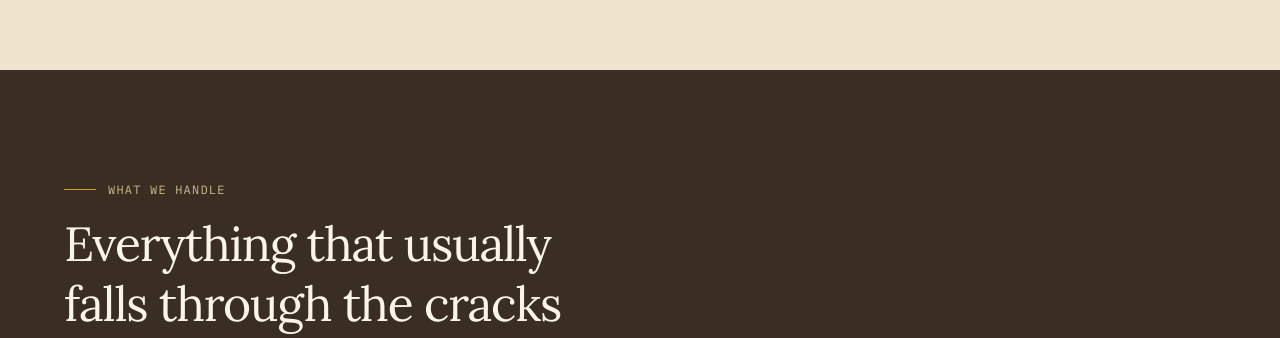
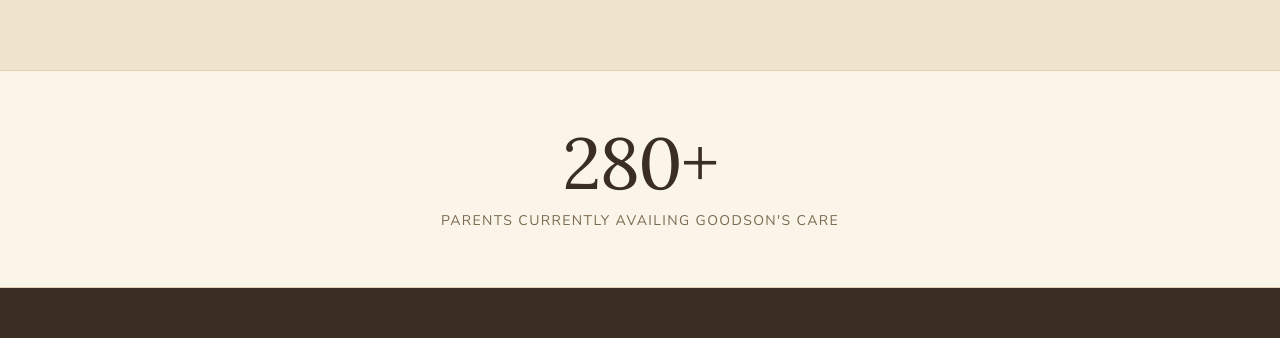
Before and after one commit to sidharthtaneja1993-tech/goodson-app, a Next.js app: page / in a window 1280 px wide. Shown: the part 829-1167 px from the top of the page. Built offline with nearby package versions, Linux system fonts and the light colour scheme; no server answers.

Commit message:
update parent count to 280

```diff
--- a/app/page.tsx
+++ b/app/page.tsx
@@ -11,6 +11,7 @@
 import PinChecker from "@/components/PinChecker";
 import WaitlistModal from "@/components/WaitlistModal";
 import FadeIn from "@/components/FadeIn";
+import CounterStat from "@/components/CounterStat";
 
 export default function Home() {
   const [modalOpen, setModalOpen] = useState(false);
@@ -88,6 +89,11 @@
         </div>
       </section>
 
+      <CounterStat
+        value={280}
+        label="Parents currently availing Goodson's care"
+      />
+
       <ServicesSection />
       <TestimonialsSection />
       <PricingSection onSelectPlan={(plan, cycle) => openWaitlist(plan, cycle)} />
--- /dev/null
+++ b/components/CounterStat.tsx
@@ -0,0 +1,67 @@
+"use client";
+
+import { useEffect, useRef, useState } from "react";
+
+// Big, bold statement band with a count-up animation - triggers once
+// the number scrolls into view.
+export default function CounterStat({
+  value,
+  suffix = "+",
+  label,
+}: {
+  value: number;
+  suffix?: string;
+  label: string;
+}) {
+  const ref = useRef<HTMLDivElement>(null);
+  const [display, setDisplay] = useState(0);
+  const [started, setStarted] = useState(false);
+
+  useEffect(() => {
+    const node = ref.current;
+    if (!node) return;
+
+    const observer = new IntersectionObserver(
+      ([entry]) => {
+        if (entry.isIntersecting) {
+          // eslint-disable-next-line react-hooks/set-state-in-effect
+          setStarted(true);
+          observer.disconnect();
+        }
+      },
+      { threshold: 0.4 }
+    );
+    observer.observe(node);
+    return () => observer.disconnect();
+  }, []);
+
+  useEffect(() => {
+    if (!started) return;
+    const duration = 1400;
+    const startTime = performance.now();
+
+    function tick(now: number) {
+      const progress = Math.min((now - startTime) / duration, 1);
+      const eased = 1 - Math.pow(1 - progress, 3);
+      // eslint-disable-next-line react-hooks/set-state-in-effect
+      setDisplay(Math.round(eased * value));
+      if (progress < 1) requestAnimationFrame(tick);
+    }
+    requestAnimationFrame(tick);
+  }, [started, value]);
+
+  return (
+    <div
+      ref={ref}
+      className="border-y border-line bg-paper px-6 py-14 text-center sm:px-10"
+    >
+      <p className="font-display text-6xl tracking-tight text-ink sm:text-7xl">
+        {display}
+        {suffix}
+      </p>
+      <p className="mt-3 text-sm uppercase tracking-widest text-slate">
+        {label}
+      </p>
+    </div>
+  );
+}
```
